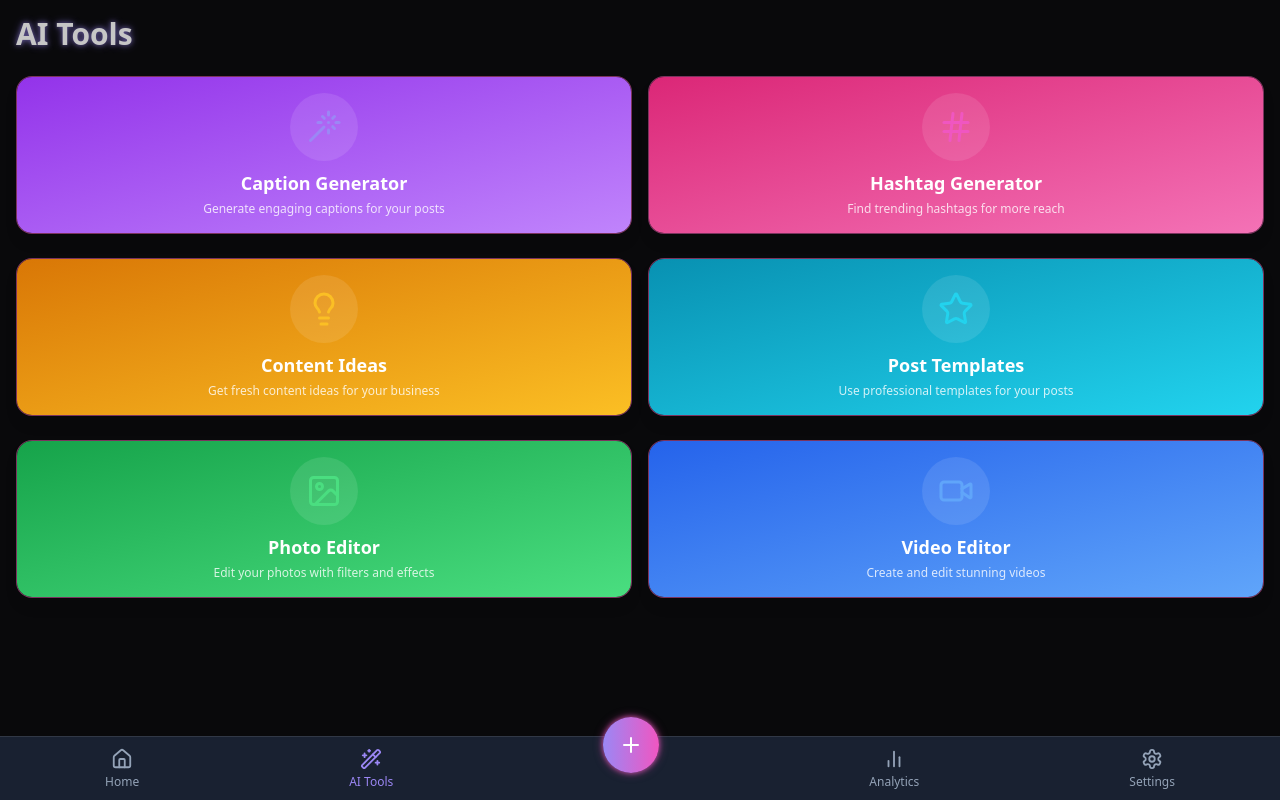
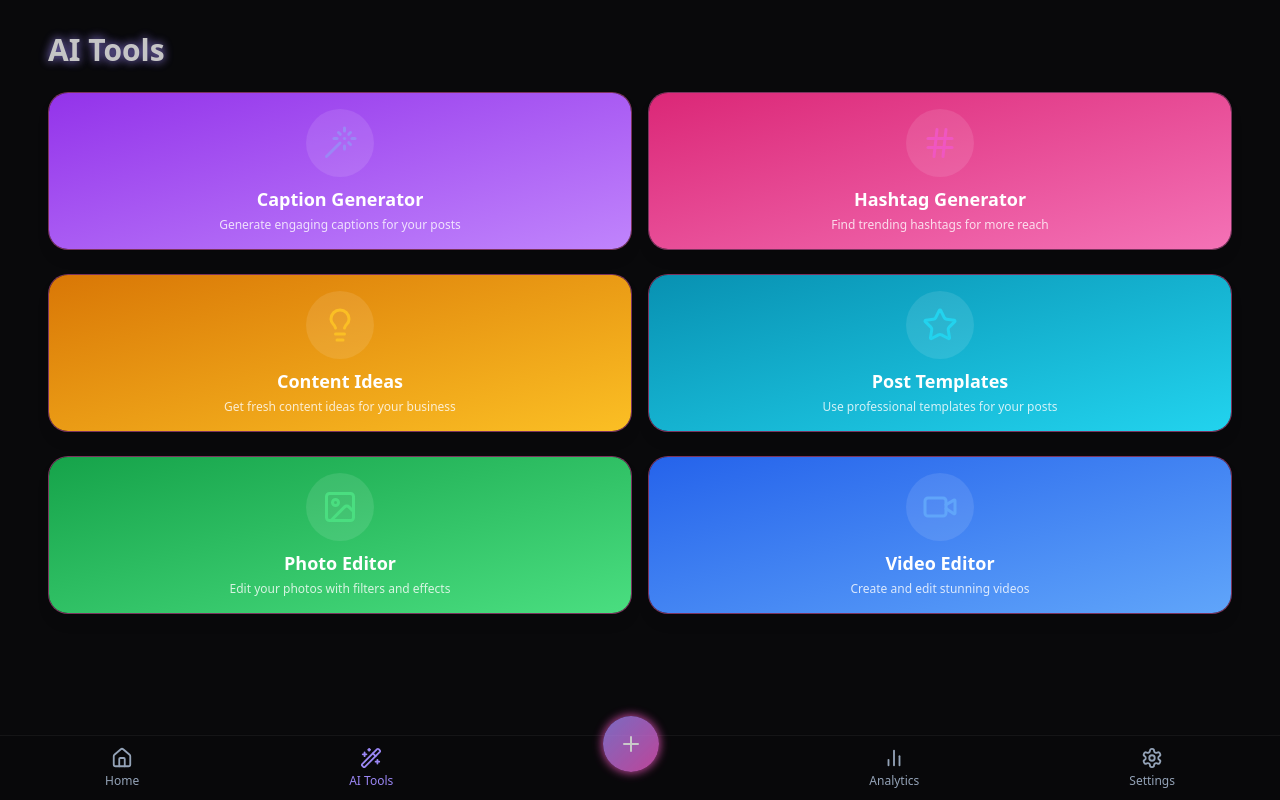
Before and after one commit to Dharnishh/-Shop-Boost-AI, a React (Vite) app: page /ai-tools in a window 1280 px wide. Built offline with nearby package versions, Linux system fonts and the light colour scheme.

Commit message:
Refactor: Update web design

```diff
--- a/src/components/BottomNavigation.tsx
+++ b/src/components/BottomNavigation.tsx
@@ -40,19 +40,19 @@ const BottomNavigation = () => {
   ];
 
   return (
-    <nav className="fixed bottom-0 left-0 right-0 bg-secondary/80 backdrop-blur-lg border-t border-white/10 flex justify-around items-center h-16 z-50">
+    <nav className="fixed bottom-0 left-0 right-0 glass-nav flex justify-around items-center h-18 z-50 animate-fade-in">
       {navItems.map((item) => (
         <Link
           key={item.path}
           to={item.path}
           className={cn(
-            'flex flex-col items-center justify-center px-3 transition-all duration-200',
+            'flex flex-col items-center justify-center px-3 py-1 transition-all duration-300 rounded-2xl',
             item.isPrimary ? 'transform -translate-y-6' : '',
             isActive(item.path) && !item.isPrimary ? 'text-neon-purple' : 'text-muted-foreground'
           )}
         >
           {item.isPrimary ? (
-            <div className="bg-gradient-to-r from-neon-purple to-neon-pink rounded-full p-4 btn-glow-pink">
+            <div className="bg-gradient-primary rounded-full p-4 btn-glow-pink animate-pulse">
               <item.icon size={24} className="text-white" />
             </div>
           ) : (
@@ -63,7 +63,12 @@ const BottomNavigation = () => {
                   ? "text-glow"
                   : "text-muted-foreground"
               )} />
-              <span className="text-xs mt-1">{item.label}</span>
+              <span className={cn(
+                "text-xs mt-1 transition-all duration-200",
+                isActive(item.path) && "font-medium"
+              )}>
+                {item.label}
+              </span>
             </>
           )}
         </Link>
--- a/src/components/Layout.tsx
+++ b/src/components/Layout.tsx
@@ -13,8 +13,10 @@ const Layout: React.FC<LayoutProps> = ({ children }) => {
 
   return (
     <div className="min-h-screen bg-background text-foreground flex flex-col">
-      <main className="flex-1 pb-16 overflow-y-auto">
-        {children}
+      <main className="flex-1 pb-20 overflow-y-auto px-4 md:px-6 lg:px-8">
+        <div className="max-w-7xl mx-auto pt-4 animate-fade-in">
+          {children}
+        </div>
       </main>
       {showBottomNav && <BottomNavigation />}
     </div>
--- a/src/index.css
+++ b/src/index.css
@@ -24,7 +24,7 @@
     --border: 217.2 32.6% 17.5%;
     --input: 217.2 32.6% 17.5%;
     --ring: 262.1 83.3% 57.8%;
-    --radius: 1rem;
+    --radius: 1.25rem;
   }
 }
 
@@ -40,26 +40,34 @@
 
 @layer utilities {
   .text-glow {
-    text-shadow: 0 0 5px rgba(155, 135, 245, 0.7),
-                0 0 10px rgba(155, 135, 245, 0.5);
+    text-shadow: 0 0 8px rgba(155, 135, 245, 0.8),
+                0 0 12px rgba(155, 135, 245, 0.6);
   }
 
   .text-glow-pink {
-    text-shadow: 0 0 5px rgba(240, 86, 193, 0.7),
-                0 0 10px rgba(240, 86, 193, 0.5);
+    text-shadow: 0 0 8px rgba(240, 86, 193, 0.8),
+                0 0 12px rgba(240, 86, 193, 0.6);
   }
 
   .btn-glow {
-    box-shadow: 0 0 5px rgba(155, 135, 245, 0.7),
-               0 0 10px rgba(155, 135, 245, 0.5);
+    box-shadow: 0 0 8px rgba(155, 135, 245, 0.8),
+               0 0 12px rgba(155, 135, 245, 0.6);
   }
 
   .btn-glow-pink {
-    box-shadow: 0 0 5px rgba(240, 86, 193, 0.7),
-               0 0 10px rgba(240, 86, 193, 0.5);
+    box-shadow: 0 0 8px rgba(240, 86, 193, 0.8),
+               0 0 12px rgba(240, 86, 193, 0.6);
   }
 
-  /* New animation classes */
+  .glass-card {
+    @apply backdrop-blur-xl bg-white/5 border border-white/10 shadow-lg;
+  }
+
+  .glass-nav {
+    @apply backdrop-blur-xl bg-background/80 border-t border-white/5 shadow-lg;
+  }
+
+  /* Animation classes */
   @keyframes float {
     0% { transform: translateY(0px); }
     50% { transform: translateY(-10px); }
@@ -77,8 +85,13 @@
     to { opacity: 1; transform: translateY(0); }
   }
 
+  @keyframes scale-in {
+    from { transform: scale(0.95); opacity: 0; }
+    to { transform: scale(1); opacity: 1; }
+  }
+
   .animate-float {
-    animation: float 3s ease-in-out infinite;
+    animation: float 4s ease-in-out infinite;
   }
 
   .animate-pulse {
@@ -87,6 +100,10 @@
 
   .animate-fade-in {
     animation: fade-in 0.5s ease-out forwards;
+  }
+
+  .animate-scale-in {
+    animation: scale-in 0.3s ease-out forwards;
   }
 
   .text-neon-purple {
@@ -104,4 +121,8 @@
   .bg-neon-pink {
     background-color: #f056c1;
   }
+
+  .bg-gradient-primary {
+    background: linear-gradient(135deg, #9b87f5 0%, #f056c1 100%);
+  }
 }
--- a/tailwind.config.ts
+++ b/tailwind.config.ts
@@ -60,7 +60,10 @@ export default {
           purple: "#9b87f5",
           pink: "#f056c1",
           blue: "#33c3f0",
-          green: "#4ade80"
+          green: "#4ade80",
+          cyan: "#22d3ee",
+          orange: "#fb923c",
+          yellow: "#facc15"
         }
       },
       borderRadius: {
@@ -79,22 +82,37 @@ export default {
         },
         "glow": {
           "0%, 100%": {
-            textShadow: "0 0 5px rgba(155, 135, 245, 0.8), 0 0 10px rgba(155, 135, 245, 0.5)"
+            textShadow: "0 0 8px rgba(155, 135, 245, 0.9), 0 0 12px rgba(155, 135, 245, 0.6)"
           },
           "50%": {
-            textShadow: "0 0 10px rgba(155, 135, 245, 1), 0 0 20px rgba(155, 135, 245, 0.8)"
+            textShadow: "0 0 12px rgba(155, 135, 245, 1), 0 0 20px rgba(155, 135, 245, 0.8)"
           }
         },
         "float": {
           "0%, 100%": { transform: "translateY(0)" },
-          "50%": { transform: "translateY(-5px)" }
+          "50%": { transform: "translateY(-8px)" }
+        },
+        "pulse-soft": {
+          "0%, 100%": { opacity: "1" },
+          "50%": { opacity: "0.7" }
+        },
+        "fade-in": {
+          from: { opacity: "0", transform: "translateY(10px)" },
+          to: { opacity: "1", transform: "translateY(0)" }
+        },
+        "scale-in": {
+          from: { transform: "scale(0.95)", opacity: "0" },
+          to: { transform: "scale(1)", opacity: "1" }
         }
       },
       animation: {
         "accordion-down": "accordion-down 0.2s ease-out",
         "accordion-up": "accordion-up 0.2s ease-out",
         "glow": "glow 2s ease-in-out infinite",
-        "float": "float 3s ease-in-out infinite"
+        "float": "float 4s ease-in-out infinite",
+        "pulse-soft": "pulse-soft 3s ease-in-out infinite",
+        "fade-in": "fade-in 0.5s ease-out forwards",
+        "scale-in": "scale-in 0.3s ease-out forwards"
       }
     }
   },
```
